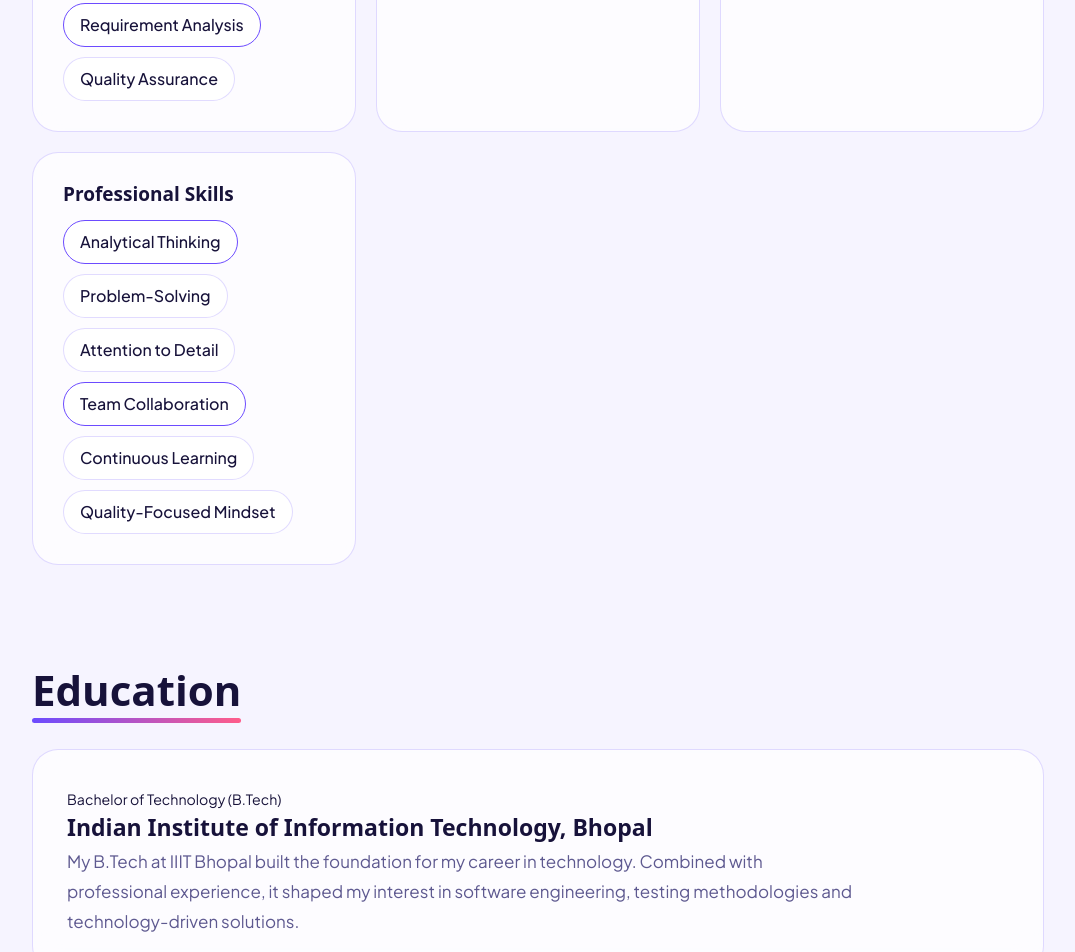
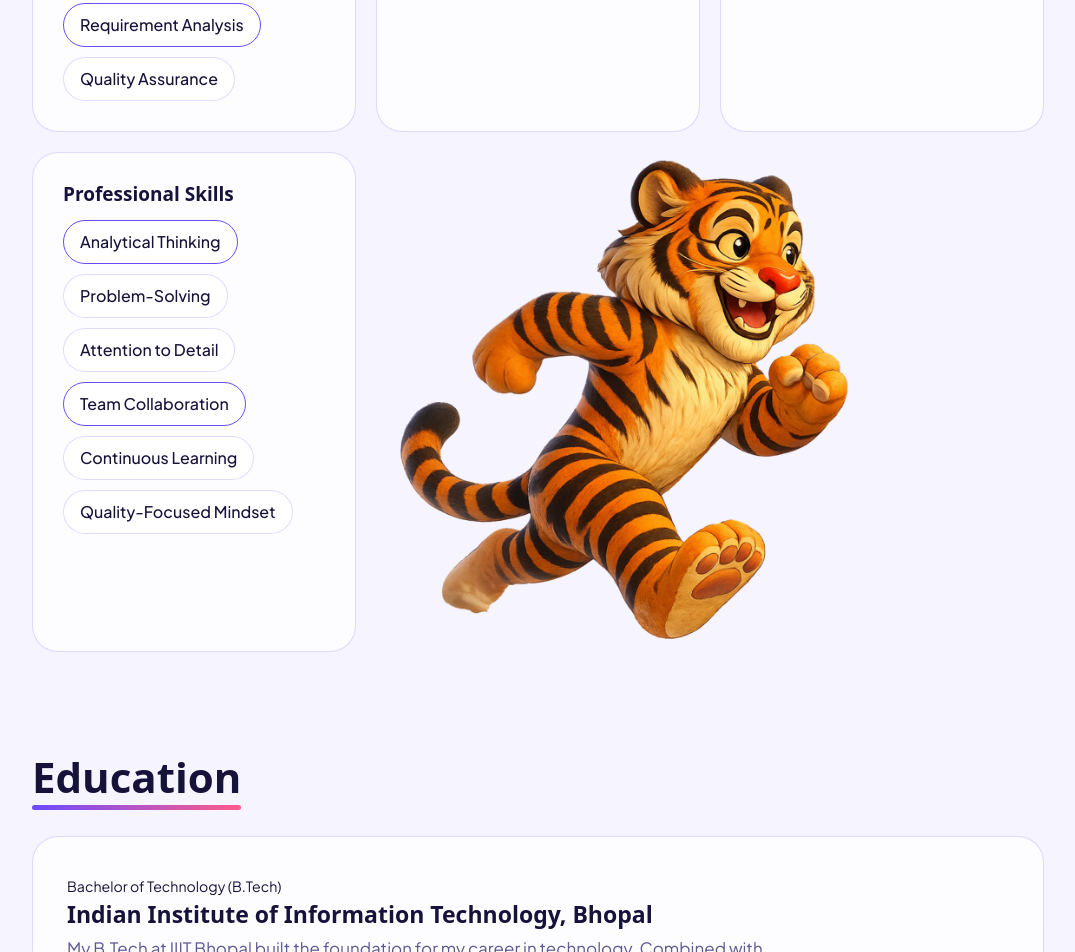
Before and after one commit to ssingh10399/Website, a plain HTML site: page index.html in a window 1280 px wide. Shown: the part 3341-4293 px from the top of the page, without its empty margins (102-1177 px from the left). Drawn offline with Linux system fonts and the light colour scheme; a web font is replaced by a local one.

Commit message:
Update index.html

```diff
--- a/index.html
+++ b/index.html
@@ -181,6 +181,7 @@ footer strong{display:block;color:var(--ink);font-size:17px;margin-bottom:4px}
       <div class="card glass tilt"><h3>Test Automation</h3><div class="chips"><span>Automated Test Execution</span><span>Regression Automation</span><span>Test Validation and Maintenance</span><span>Reusable Practices</span></div></div>
       <div class="card glass tilt"><h3>Web Development</h3><div class="chips"><span>Website Development</span><span>Web Application Concepts</span><span>User Interfaces</span></div></div>
       <div class="card glass tilt"><h3>Professional Skills</h3><div class="chips"><span>Analytical Thinking</span><span>Problem-Solving</span><span>Attention to Detail</span><span>Team Collaboration</span><span>Continuous Learning</span><span>Quality-Focused Mindset</span></div></div>
+      <img src="Lion.webp" alt="Description of the image" width="500" height="500">
     </div>
   </section>
 
```
